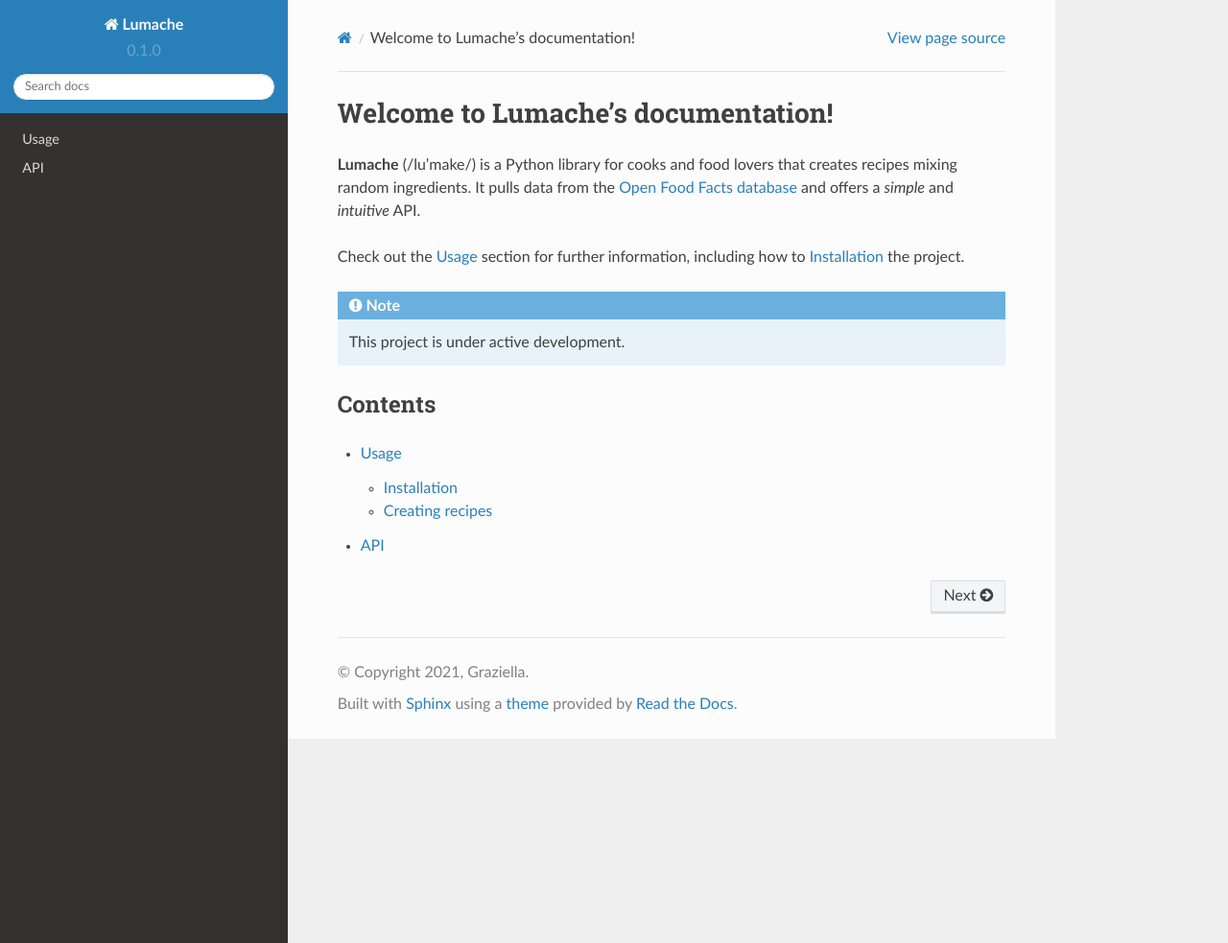
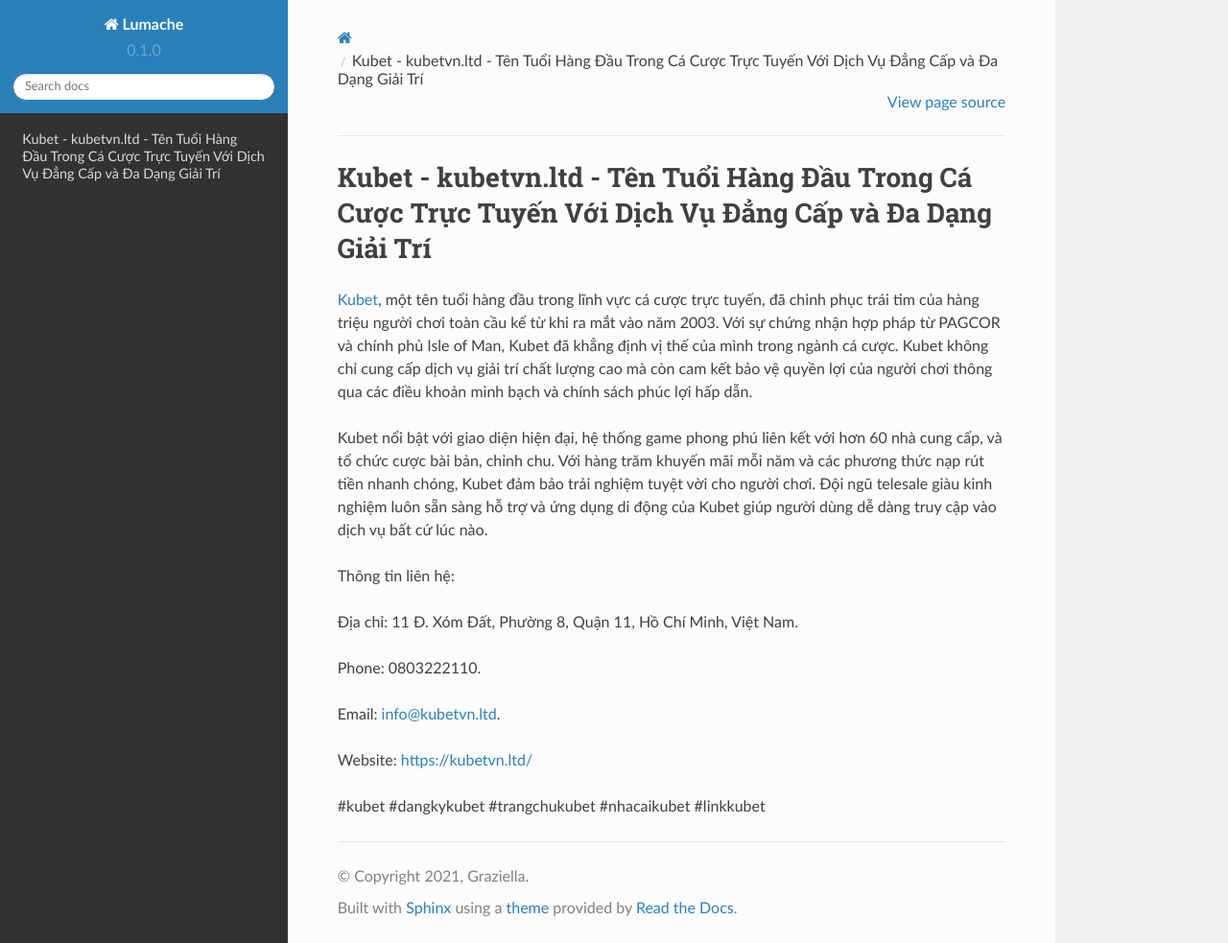
Before and after one commit to srphamkhuongduy77/kubetvnltd, a Sphinx documentation site: the page built from docs/source/index.rst, in a window 1280 px wide and 983 px high. Shown: the whole window at 96% size. Built offline with Sphinx 7.4.7 and the Read the Docs theme 2.0.0, drawn with Linux system fonts in a browser that asks for light colours.

Commit message:
Update index.rst

```diff
--- a/docs/source/index.rst
+++ b/docs/source/index.rst
@@ -1,22 +1,18 @@
-Welcome to Lumache's documentation!
+Kubet - kubetvn.ltd - Tên Tuổi Hàng Đầu Trong Cá Cược Trực Tuyến Với Dịch Vụ Đẳng Cấp và Đa Dạng Giải Trí
 ===================================
 
-**Lumache** (/lu'make/) is a Python library for cooks and food lovers
-that creates recipes mixing random ingredients.
-It pulls data from the `Open Food Facts database <https://world.openfoodfacts.org/>`_
-and offers a *simple* and *intuitive* API.
+`Kubet <https://kubetvn.ltd/>`_, một tên tuổi hàng đầu trong lĩnh vực cá cược trực tuyến, đã chinh phục trái tim của hàng triệu người chơi toàn cầu kể từ khi ra mắt vào năm 2003. Với sự chứng nhận hợp pháp từ PAGCOR và chính phủ Isle of Man, Kubet đã khẳng định vị thế của mình trong ngành cá cược. Kubet không chỉ cung cấp dịch vụ giải trí chất lượng cao mà còn cam kết bảo vệ quyền lợi của người chơi thông qua các điều khoản minh bạch và chính sách phúc lợi hấp dẫn.
 
-Check out the :doc:`usage` section for further information, including
-how to :ref:`installation` the project.
+Kubet nổi bật với giao diện hiện đại, hệ thống game phong phú liên kết với hơn 60 nhà cung cấp, và tổ chức cược bài bản, chỉnh chu. Với hàng trăm khuyến mãi mỗi năm và các phương thức nạp rút tiền nhanh chóng, Kubet đảm bảo trải nghiệm tuyệt vời cho người chơi. Đội ngũ telesale giàu kinh nghiệm luôn sẵn sàng hỗ trợ và ứng dụng di động của Kubet giúp người dùng dễ dàng truy cập vào dịch vụ bất cứ lúc nào.
 
-.. note::
+Thông tin liên hệ:
 
-   This project is under active development.
+Địa chỉ: 11 Đ. Xóm Đất, Phường 8, Quận 11, Hồ Chí Minh, Việt Nam.
 
-Contents
---------
+Phone: 0803222110.
 
-.. toctree::
+Email: info@kubetvn.ltd.
 
-   usage
-   api
+Website: https://kubetvn.ltd/
+
+#kubet #dangkykubet #trangchukubet #nhacaikubet #linkkubet
```
